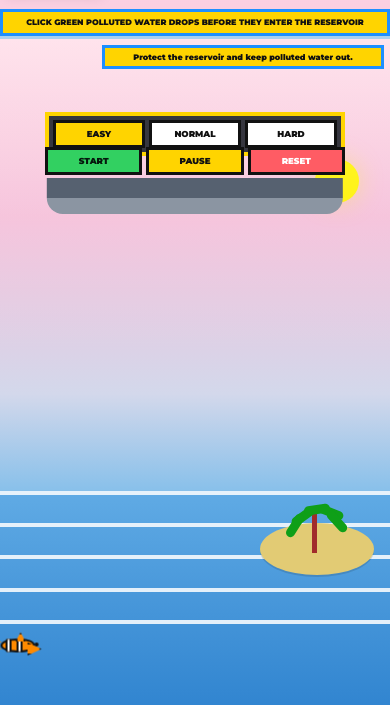
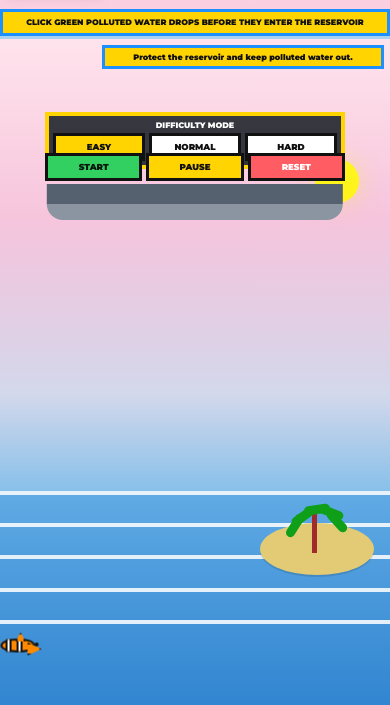
Before and after one commit to cdenman2/Charity-Water-completed-game, a plain HTML site: page index.html in a window 390 px wide. Shown: the part 121-826 px from the top of the page. Drawn offline with Linux system fonts and the light colour scheme.

Commit message:
Update style.css

```diff
--- a/style.css
+++ b/style.css
@@ -1008,12 +1008,18 @@ select {
     right: auto;
     width: min(300px, calc(100% - 12px));
     transform: translateX(-50%);
-    padding: 4px;
+    padding: 5px 4px 4px;
     z-index: 38;
   }
 
   .difficulty-label {
-    display: none;
+    display: block;
+    text-align: center;
+    color: #fff;
+    font-size: 0.5rem;
+    font-weight: 900;
+    line-height: 1;
+    margin: 0 0 4px 0;
   }
 
   .difficulty-buttons {
@@ -1029,7 +1035,7 @@ select {
   .mobile-controls {
     display: flex;
     position: absolute;
-    top: 108px;
+    top: 114px;
     left: 50%;
     right: auto;
     width: min(300px, calc(100% - 12px));
@@ -1053,7 +1059,7 @@ select {
   .pipe-wrap {
     width: 76%;
     min-width: 0;
-    top: 139px;
+    top: 145px;
   }
 
   .pipe-top {
```
